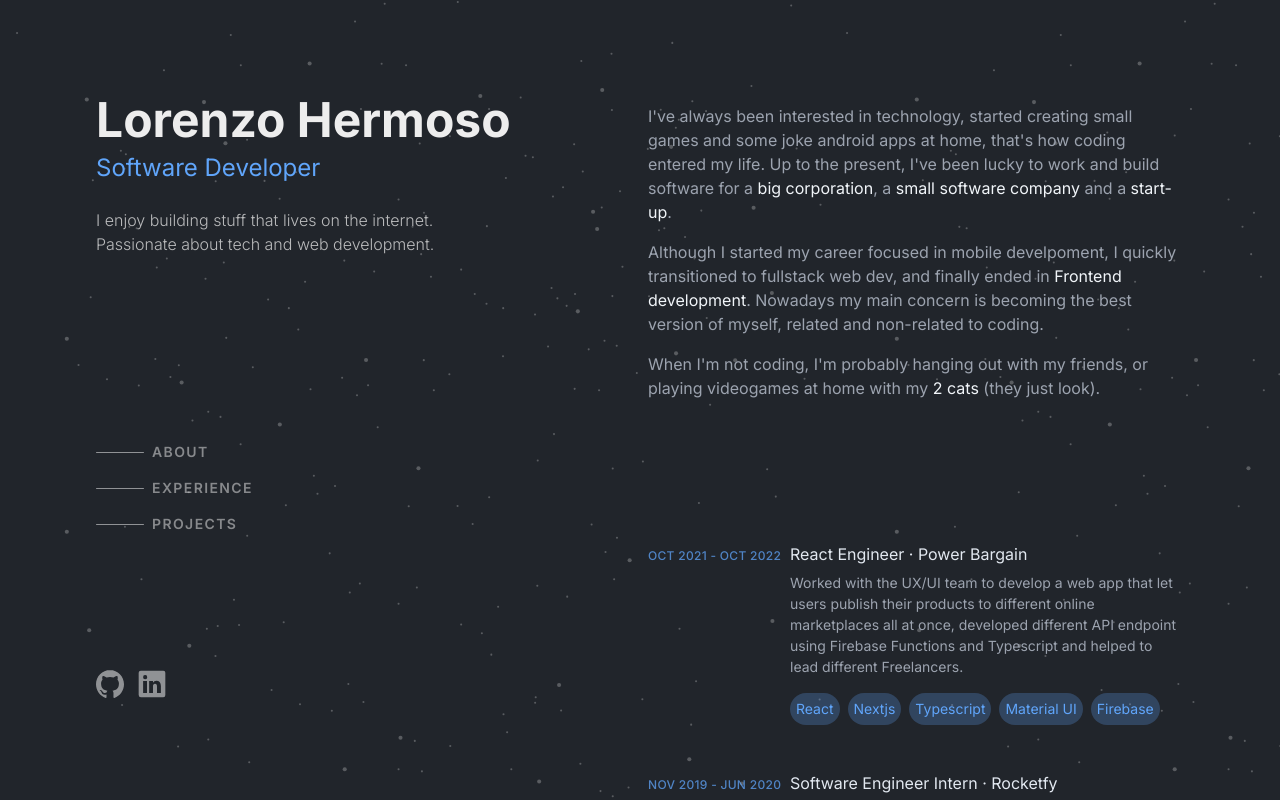
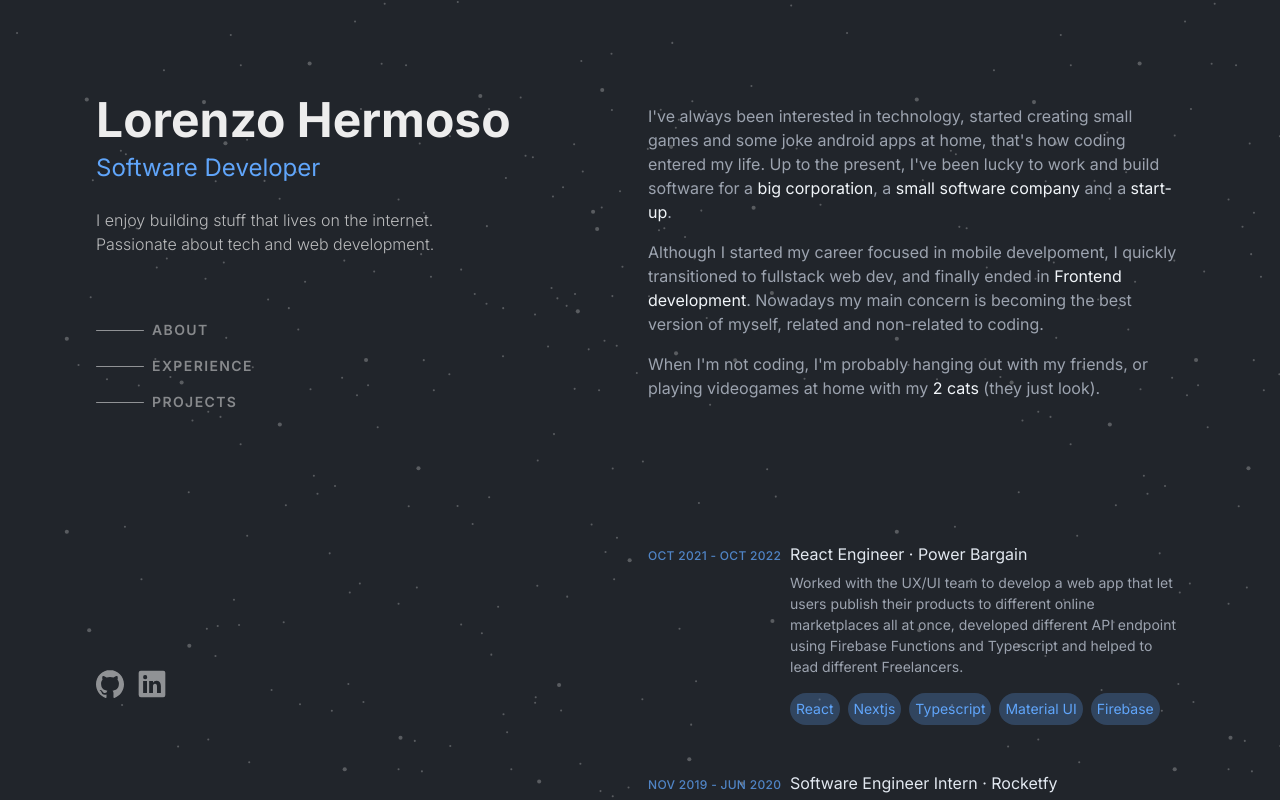
Before and after one commit to lmhmDev/my-portfolio, a Next.js app: page / in a window 1280 px wide. Shown: the top 800 px of the page. Built offline with nearby package versions, Linux system fonts and the light colour scheme.

Commit message:
header links responsive

```diff
--- a/src/components/header.tsx
+++ b/src/components/header.tsx
@@ -14,8 +14,7 @@ const Header = () => {
                     <br />
                     Passionate about tech and web development.
                 </p>
-            </section>
-            <section className='flex hidden flex-col gap-4 lg:flex'>
+                <div className='mt-16 flex hidden flex-col gap-4 lg:flex'>
                     <a
                         href=''
                         className='group flex w-fit items-center text-sm font-semibold tracking-widest opacity-50 hover:opacity-100'
@@ -37,6 +36,7 @@ const Header = () => {
                         <div className='mr-2 h-[1px] w-[3rem] rounded-sm bg-white transition-[1s] group-hover:w-[5rem]' />
                         PROJECTS
                     </a>
+                </div>
             </section>
             <section className='flex items-center gap-2'>
                 <a
```
Lines whose indentation alone changed are shown as unchanged.
